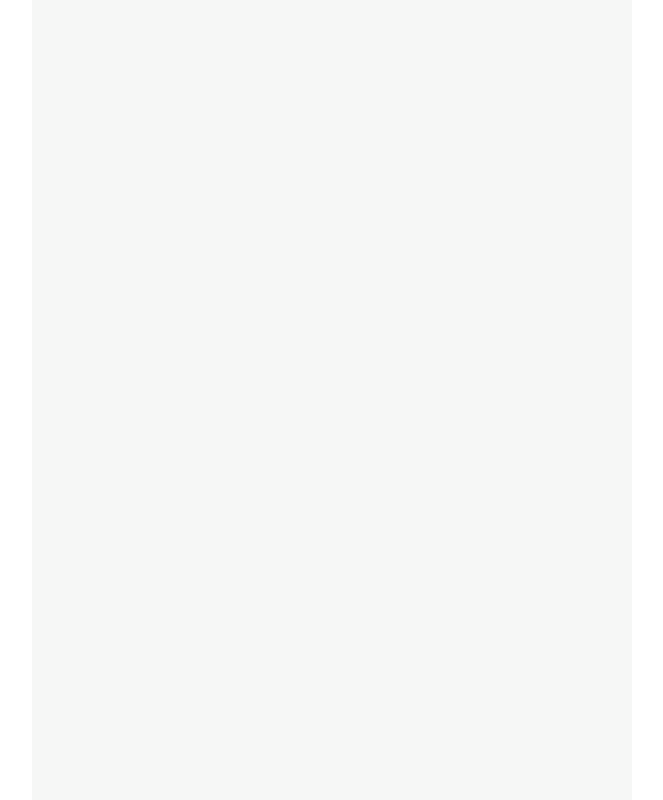
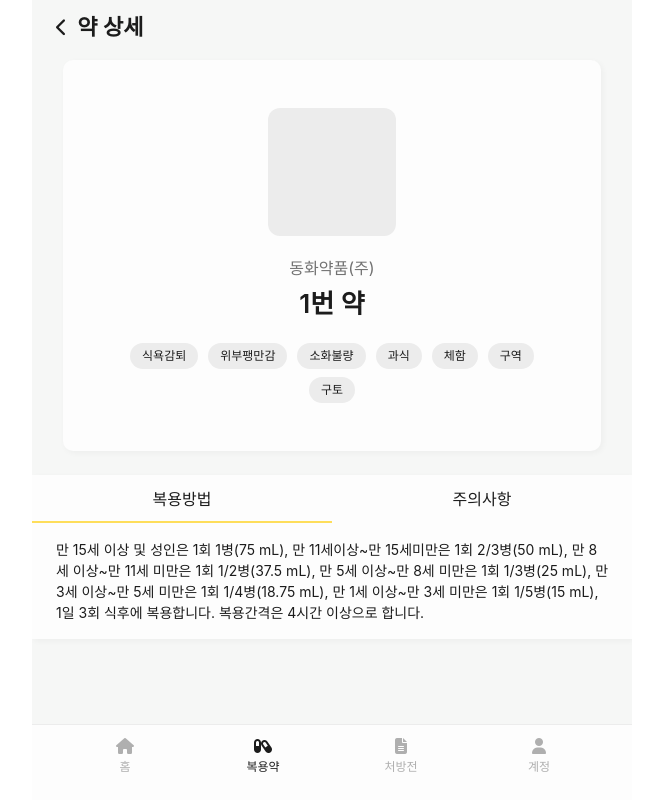
Before and after one commit to yjs96/bangapda-release, a Vue app: page /medicine/1 in a window 1280 px wide. Before the commit this address had no page. Shown: the whole page, without its empty margins (308-971 px from the left). Built offline with nearby package versions, Linux system fonts and the light colour scheme; a web font is replaced by a local one.

Commit message:
:sparkles: Feat: 약 상세 페이지 퍼블리시

```diff
--- a/src/components/NavBar.vue
+++ b/src/components/NavBar.vue
@@ -2,7 +2,7 @@
   <div class="navbar-frame">
     <div class="tab-frame" v-for="(tab, index) in navTabs" :key="index">
       <router-link :to="tab.path">
-        <div :class="$route.path === tab.path ? 'tab tab-active' : 'tab'">
+        <div :class="isActiveTab(tab.path) ? 'tab tab-active' : 'tab'">
           <i :class="tab.icon"></i>
           <span>{{ tab.name }}</span>
         </div>
@@ -13,12 +13,15 @@
 
 <script setup lang="ts">
 import { ref, type Ref } from 'vue'
+import { useRoute } from 'vue-router'
 
 interface NavTab {
   path: string
   name: string
   icon: string
 }
+
+const route = useRoute()
 
 const navTabs: Ref<NavTab[]> = ref([
   {
@@ -42,6 +45,15 @@ const navTabs: Ref<NavTab[]> = ref([
     icon: 'fa-solid fa-user'
   }
 ])
+
+const isActiveTab = (tabPath: string) => {
+  if (tabPath === '/') {
+    return route.path === '/'
+  } else {
+    return route.path.startsWith(tabPath) &&
+          (route.path.length === tabPath.length || route.path[tabPath.length] === '/')
+  }
+}
 </script>
 
 <style scoped>
--- /dev/null
+++ b/src/pages/MedicineDetail.vue
@@ -0,0 +1,132 @@
+<script setup lang="ts">
+import HeadBar from '@/components/HeadBar.vue';
+import NavBar from '@/components/NavBar.vue';
+import Main from '@/components/Main.vue';
+import ShadowBox from '@/components/ShadowBox.vue';
+import { ref } from 'vue';
+
+const selectedLeft = ref(true);
+
+</script>
+
+<template>
+  <HeadBar :back-button="true" :bg-gray="true">약 상세</HeadBar>
+  <NavBar />
+  <Main :headbar="true" :navbar="true" :bg-gray="true" >
+    <div class="detail-frame">
+      <ShadowBox :padding-y="48" :padding-x="48" :margin-bottom="0" class="detail-container">
+        <div class="pill-frame">
+          <!-- 약 사진 들어갈 곳 -->
+        </div>
+        <div class="pill-info">
+          <div class="pill-company">동화약품(주)</div>
+          <div class="pill-name">{{ $route.params.id }}번 약</div>
+        </div>
+        <div class="effect-frame">
+          <div class="effect-badge">식욕감퇴</div>
+          <div class="effect-badge">위부팽만감</div>
+          <div class="effect-badge">소화불량</div>
+          <div class="effect-badge">과식</div>
+          <div class="effect-badge">체함</div>
+          <div class="effect-badge">구역</div>
+          <div class="effect-badge">구토</div>
+        </div>
+      </ShadowBox>
+    </div>
+    <ShadowBox :radius="false">
+      <div class="tab-frame">
+        <div class="tab" :class="selectedLeft ? 'selected' : ''" @click="selectedLeft = true">복용방법</div>
+        <div class="tab" :class="selectedLeft ? '' : 'selected'" @click="selectedLeft = false">주의사항</div>
+      </div>
+      <div v-if="selectedLeft" class="info">
+        만 15세 이상 및 성인은 1회 1병(75 mL), 만 11세이상~만 15세미만은 1회 2/3병(50 mL), 만 8세 이상~만 11세 미만은 1회 1/2병(37.5 mL), 만 5세 이상~만 8세 미만은 1회 1/3병(25 mL), 만 3세 이상~만 5세 미만은 1회 1/4병(18.75 mL), 만 1세 이상~만 3세 미만은 1회 1/5병(15 mL), 1일 3회 식후에 복용합니다. 복용간격은 4시간 이상으로 합니다.
+      </div>
+      <div v-else class="info">
+        주의사항 주의사항주의사항 주의사항주의사항 주의사항주의사항 주의사항주의사항 주의사항주의사항 주의사항주의사항 주의사항주의사항 주의사항주의사항 주의사항주의사항 주의사항주의사항 주의사항주의사항 주의사항주의사항 주의사항주의사항 주의사항주의사항 주의사항주의사항 주의사항주의사항 주의사항주의사항 주의사항주의사항 주의사항
+      </div>
+    </ShadowBox>
+  </Main>
+</template>
+
+
+<style scoped>
+.detail-frame {
+  margin-top: 8px;
+  width: 100%;
+  padding: 0 5.13%;
+  margin-bottom: 24px;
+}
+
+.detail-container {
+  display: flex;
+  align-items: center;
+  flex-direction: column;
+  gap: 20px;
+  margin-bottom: 24px;
+}
+
+.pill-frame {
+  width: 128px;
+  height: 128px;
+  background-color: var(--gray);
+  border-radius: 12px;
+}
+
+.pill-info {
+  display: flex;
+  flex-direction: column;
+  justify-content: center;
+  align-items: center;
+  gap: 4px;
+}
+
+.pill-company {
+  font-size: 16px;
+  color: var(--dark-gray);
+}
+
+.pill-name {
+  font-size: 26px;
+  font-weight: 600;
+}
+
+.effect-frame {
+  display: flex;
+  justify-content: center;
+  flex-wrap: wrap;
+  row-gap: 8px;
+  column-gap: 10px;
+}
+
+.effect-badge {
+  font-size: 12px;
+  padding: 4px 12px;
+  border-radius: 40px;
+  background-color: var(--gray);
+}
+
+.tab-frame {
+  display: flex;
+  height: 48px;
+  padding-top: 2px;
+}
+
+.tab {
+  width: 50%;
+  display: flex;
+  justify-content: center;
+  align-items: center;
+  font-size: 16px;
+  font-weight: 500;
+  border-bottom: 2px solid var(--white);
+}
+
+.tab.selected {
+  border-bottom: 2px solid var(--css-primary);
+}
+
+.info {
+  padding: 16px 24px;
+  font-size: 14px;
+}
+</style>
--- a/src/pages/MedicinePage.vue
+++ b/src/pages/MedicinePage.vue
@@ -70,7 +70,7 @@ setTimeout(() => {
         <Button variant="destructive">취소</Button>
       </div>
       <div class="medicine-list">
-        <div class="medicine-info-frame">
+        <div class="medicine-info-frame" @click="$router.push('/medicine/1')">
           <div class="medicine-info-left">
             <div class="medicine-icon-name">
               <div class="medicine-icon">
--- a/src/router/index.ts
+++ b/src/router/index.ts
@@ -4,6 +4,7 @@ import Medicine from '@/pages/MedicinePage.vue';
 import Prescription from '@/pages/PrescriptionPage.vue';
 import Mypage from '@/pages/ProfilePage.vue';
 import Login from '@/pages/LoginPage.vue';
+import MedicineDetail from '@/pages/MedicineDetail.vue';
 
 const router = createRouter({
   history: createWebHistory(import.meta.env.BASE_URL),
@@ -32,6 +33,11 @@ const router = createRouter({
       path: '/login',
       name: 'login',
       component: Login
+    },
+    {
+      path: '/medicine/:id',
+      name: 'medicineDetail',
+      component: MedicineDetail
     }
   ]
 });
```
